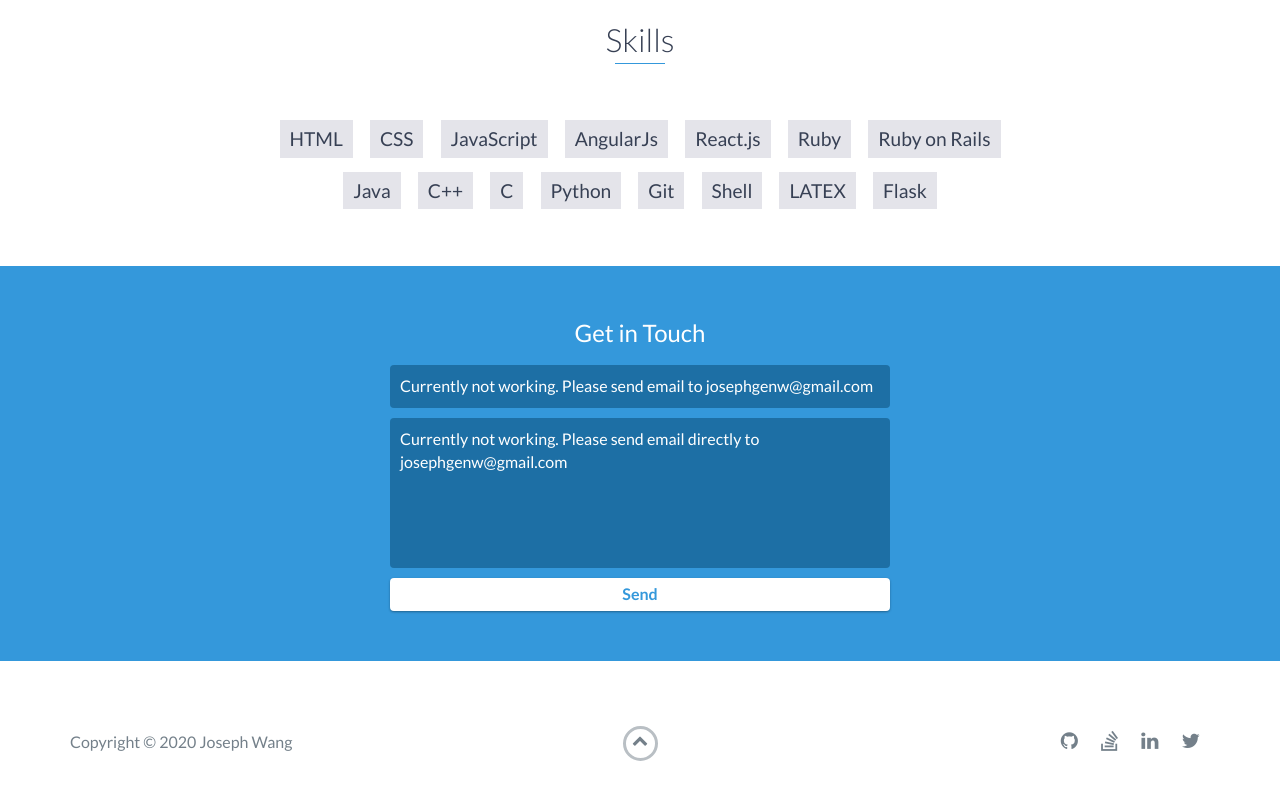
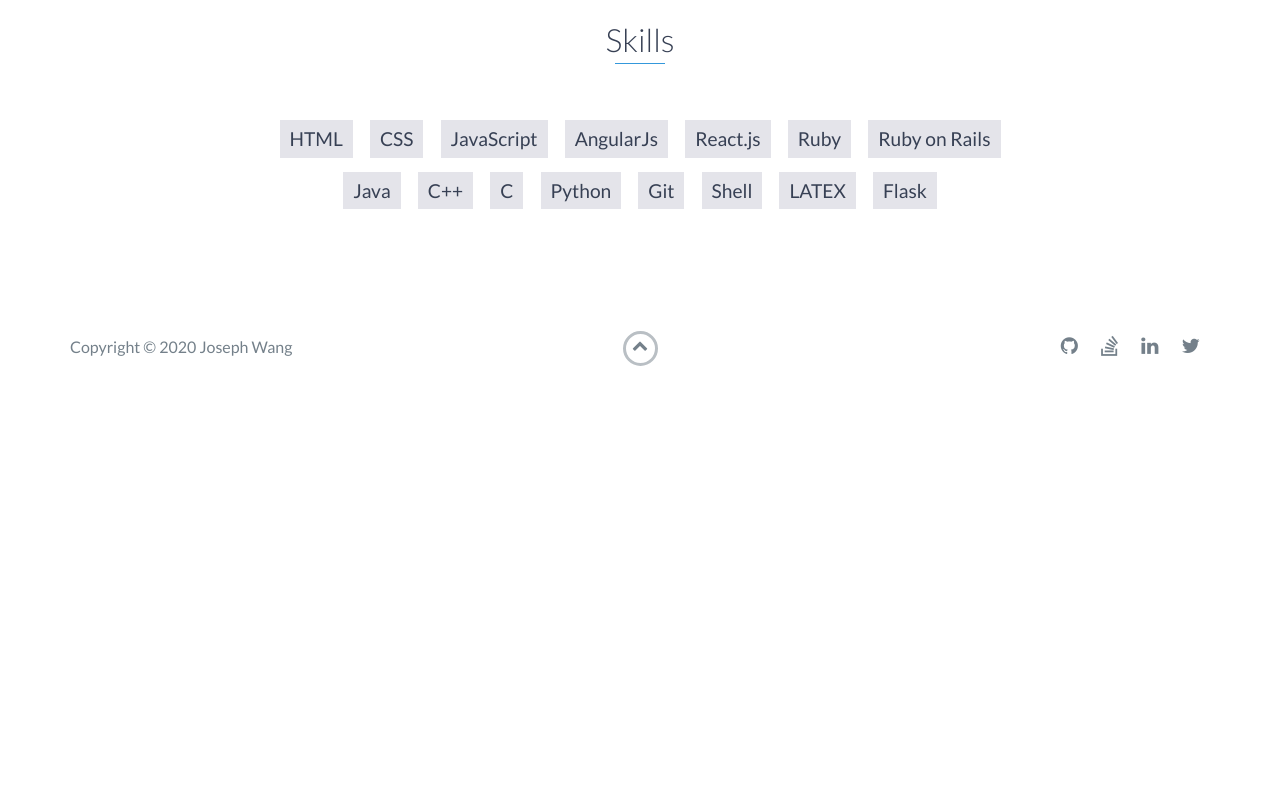
Before and after one commit to purplepotatodonkey/purplepotatodonkey.github.io, a website: page index.html in a window 1280 px wide. Shown: the part 4257-5057 px from the top of the page. After the commit the page ends 4676 px from the top, so only its background shows below. Drawn offline with nearby package versions, Linux system fonts and the light colour scheme.

Commit message:
update contact form

```diff
--- a/index.html
+++ b/index.html
@@ -245,7 +245,7 @@
     </div>
     <!-- End #skills -->
 
-    <div id="contact">
+    <!-- <div id="contact">
         <h2>Get in Touch</h2>
         <div id="contact-form">
             <form method="POST" action="https://formspree.io/email@email.com">
@@ -255,8 +255,8 @@
                 <button type="submit">Send</button>
             </form>
         </div>
-        <!-- End #contact-form -->
-    </div>
+
+    </div> -->
     <!-- End #contact -->
 
     <footer>
```
